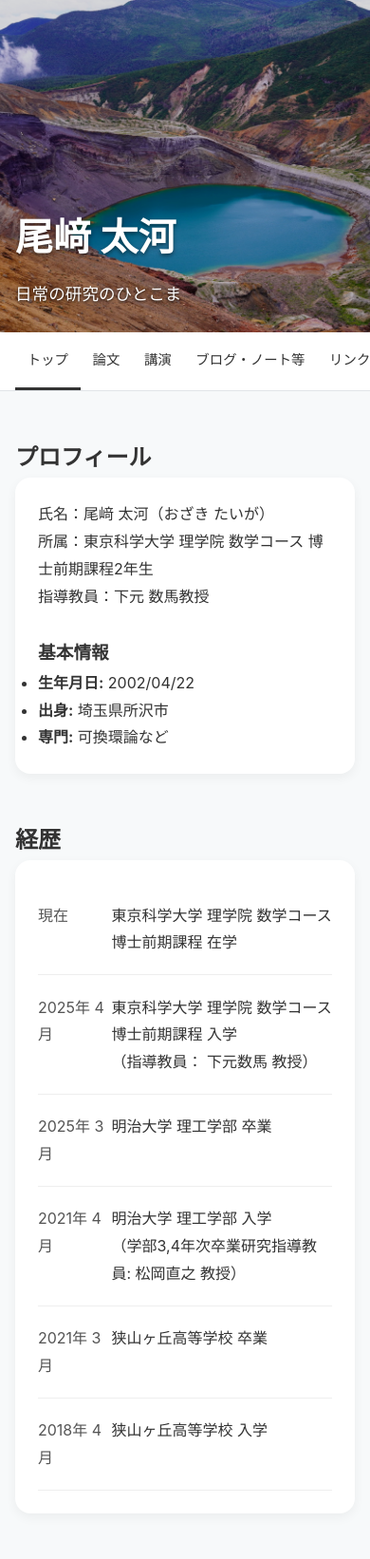
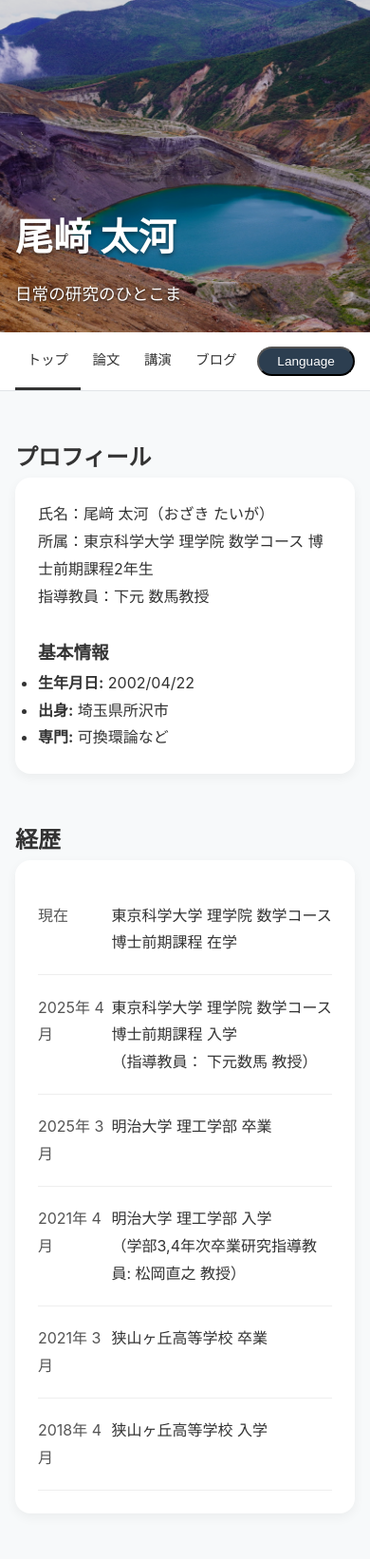
Before and after one commit to Varphiaaa/my-website_new, a Jekyll site: the page built from index.html, in a window 390 px wide. Shown: the whole page at 95% size. Built offline with Jekyll 4.4.1, drawn with Linux system fonts in a browser that asks for light colours.

Commit message:
Update style.css

```diff
--- a/assets/css/style.css
+++ b/assets/css/style.css
@@ -39,9 +39,10 @@
 .nav-links li.active a { border-bottom: 3px solid #333; }
 .lang-menu { position: relative; display: inline-block; }
 .lang-btn { background-color: #2c3e50; color: white; padding: 0.4rem 1.2rem; border-radius: 20px; font-size: 0.85rem; cursor: pointer; }
-.lang-dropdown { display: none; position: absolute; top: 100%; right: 0; background-color: white; box-shadow: 0 4px 12px rgba(0,0,0,0.15); border-radius: 8px; z-index: 101; min-width: 120px; }
+.lang-dropdown { display: none; position: absolute; top: 100%; right: 0; background-color: white; box-shadow: 0 4px 12px rgba(0,0,0,0.15); border-radius: 8px; z-index: 9999; min-width: 120px; }
 .show-dropdown { display: block; }
-.lang-dropdown a { padding: 0.8rem 1.2rem; text-decoration: none; display: block; color: #333; }
+.lang-dropdown a { padding: 0.8rem 1.2rem; text-decoration: none; display: block; color: #333; transition: background-color 0.2s; }
+.lang-dropdown a:hover { background-color: #f0f0f0; border-radius: 8px; }
 
 /* コンテンツ */
 main { max-width: 1000px; margin: 3rem auto; padding: 0 2rem; }
@@ -58,9 +59,13 @@
   .hero-content { padding: 1.5rem 1rem; }
   .hero h1 { font-size: 2.5rem; }
 
-  /* ナビゲーションの横スクロール対応 */
-  .navbar { padding: 0 1rem; justify-content: flex-start; overflow-x: auto; -webkit-overflow-scrolling: touch; white-space: nowrap; }
+  /* ナビゲーションの横スクロール対応の修正 */
+  .navbar { padding: 0 1rem; justify-content: space-between; overflow: visible; white-space: nowrap; }
+  /* スクロールはリンク部分のみに適用し、ドロップダウンが切れないようにする */
+  .nav-links { overflow-x: auto; -webkit-overflow-scrolling: touch; flex-grow: 1; padding-right: 1rem; }
   .nav-links li a { padding: 1rem 0.8rem; font-size: 0.9rem; }
+
+  .lang-menu { margin-left: 10px; }
 
   main { padding: 0 1rem; }
   .content-card { padding: 1.5rem; }
```
